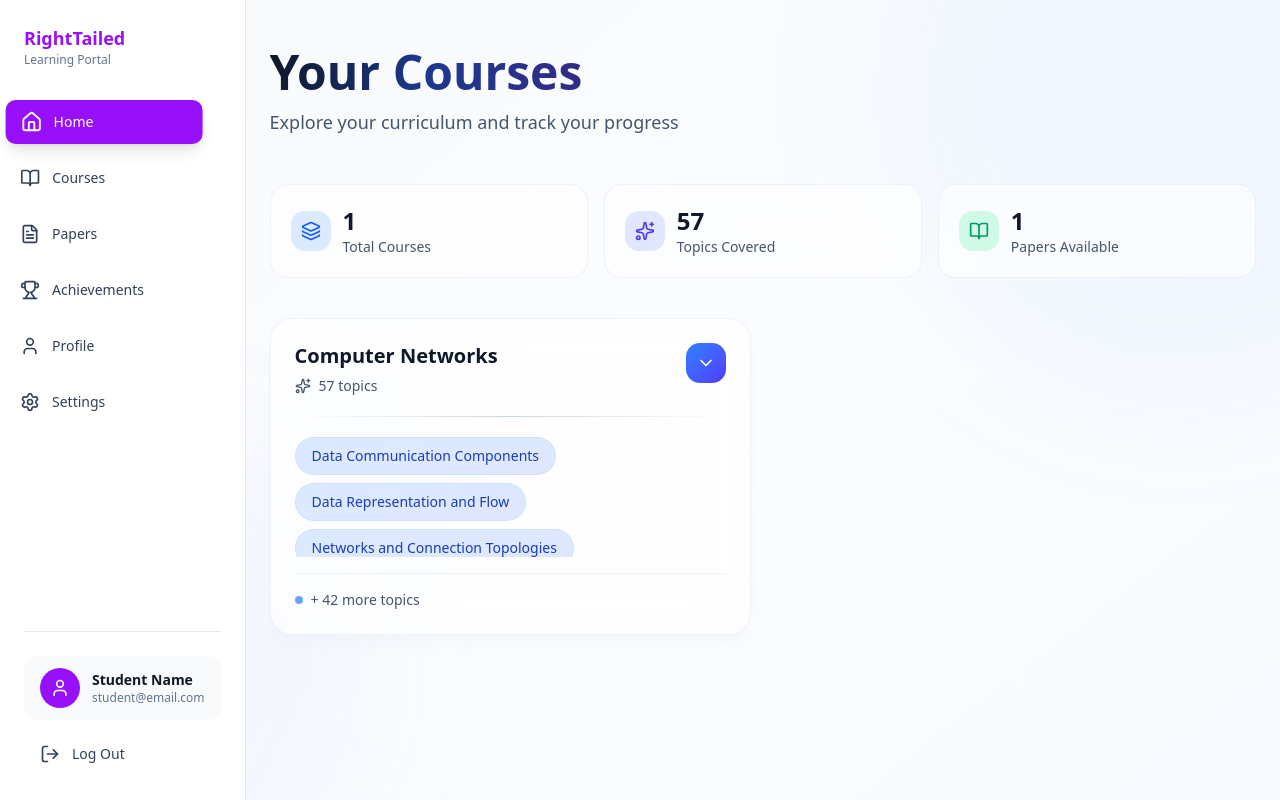
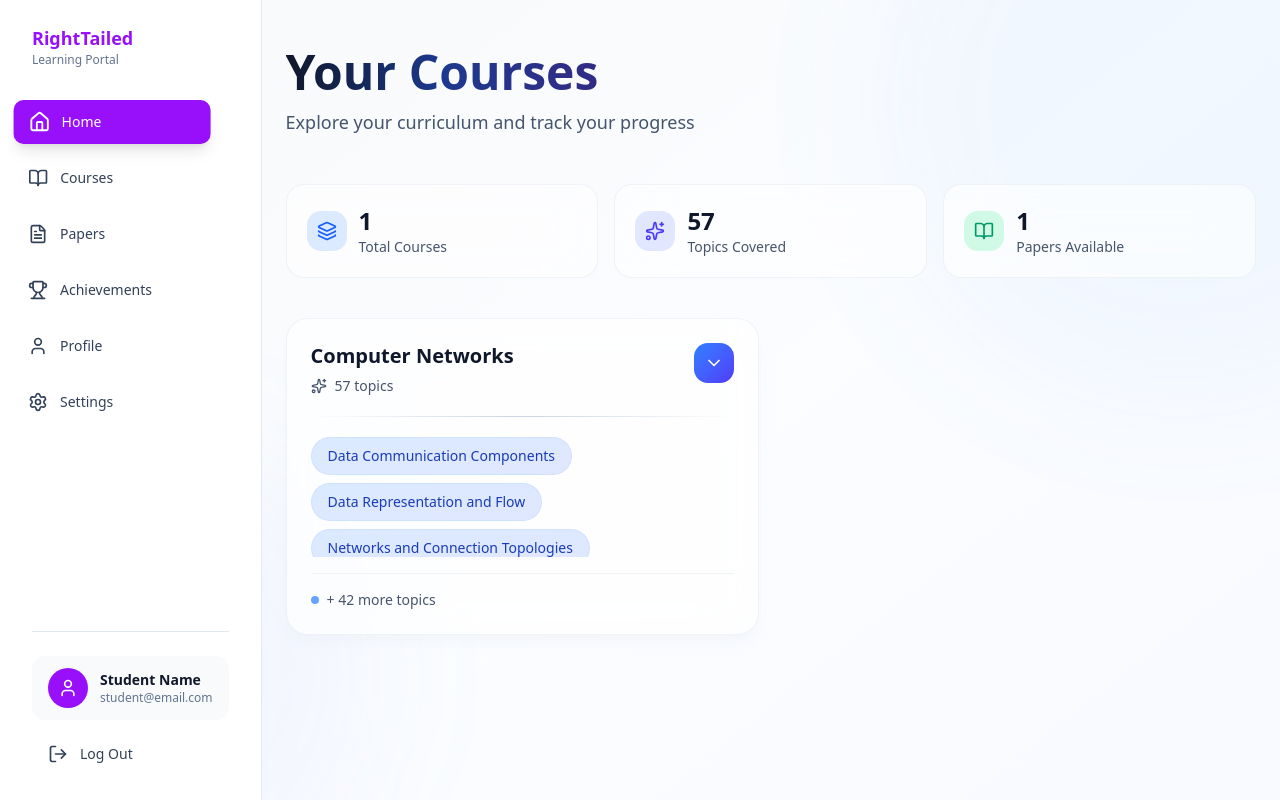
Before and after one commit to poran-dip/right-tailed, a Next.js app: page /dashboard in a window 1280 px wide. Built offline with nearby package versions, Linux system fonts and the light colour scheme.

Commit message:
humesha push krne ke baad aur modifications yaad aate hai

```diff
--- a/src/components/Sidebar.tsx
+++ b/src/components/Sidebar.tsx
@@ -63,7 +63,7 @@ const Sidebar = ({ isOpen, onClose, activeNav, setActiveNav }: SidebarProps) =>
     <>
       <aside
         ref={sidebarRef}
-        className={`fixed lg:relative top-0 left-0 h-screen
+        className={`fixed lg:relative top-0 left-0 h-screen px-2
           bg-white dark:bg-neutral-900
           border-r border-slate-200 dark:border-neutral-700
           z-50 transition-transform duration-300
```
